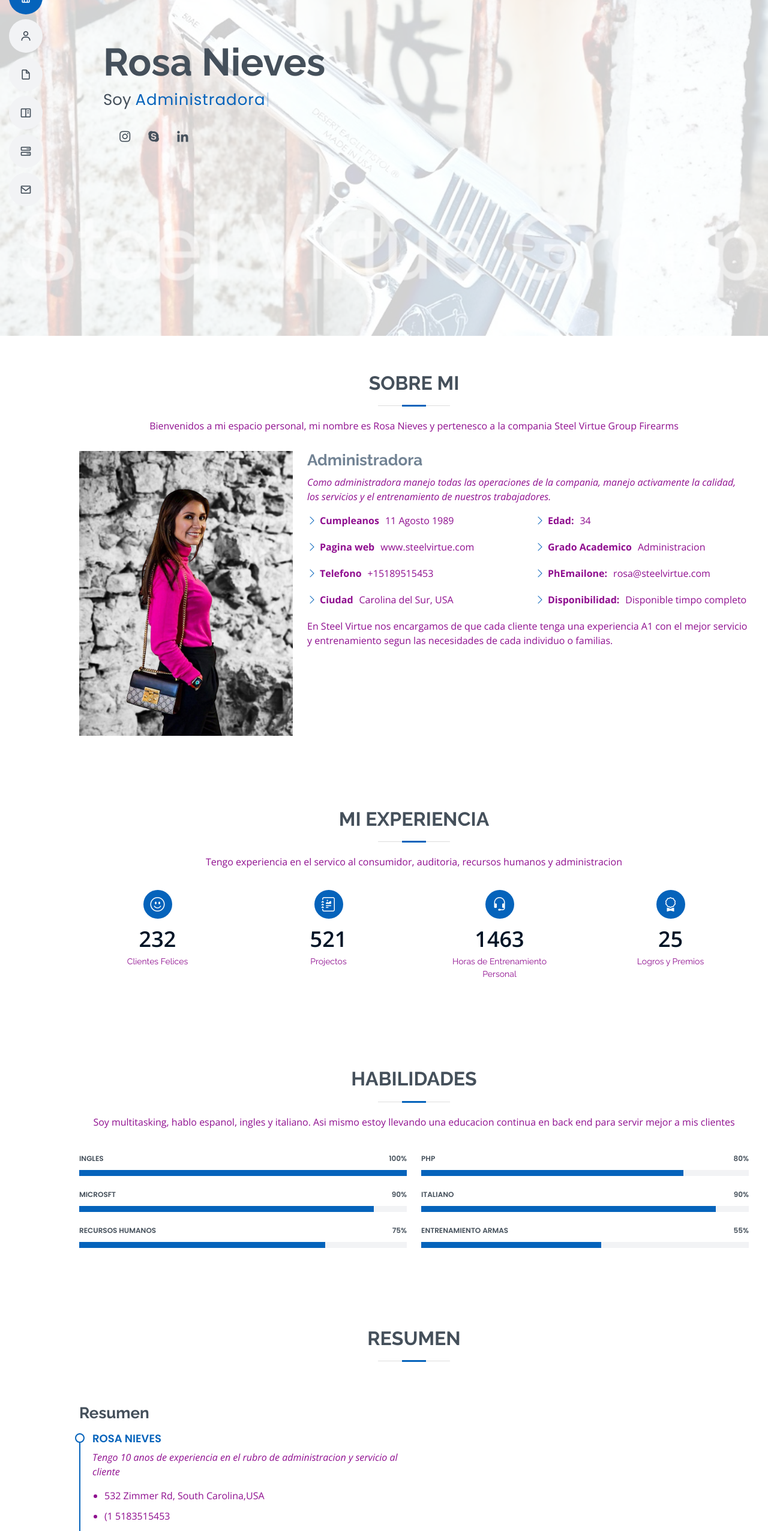
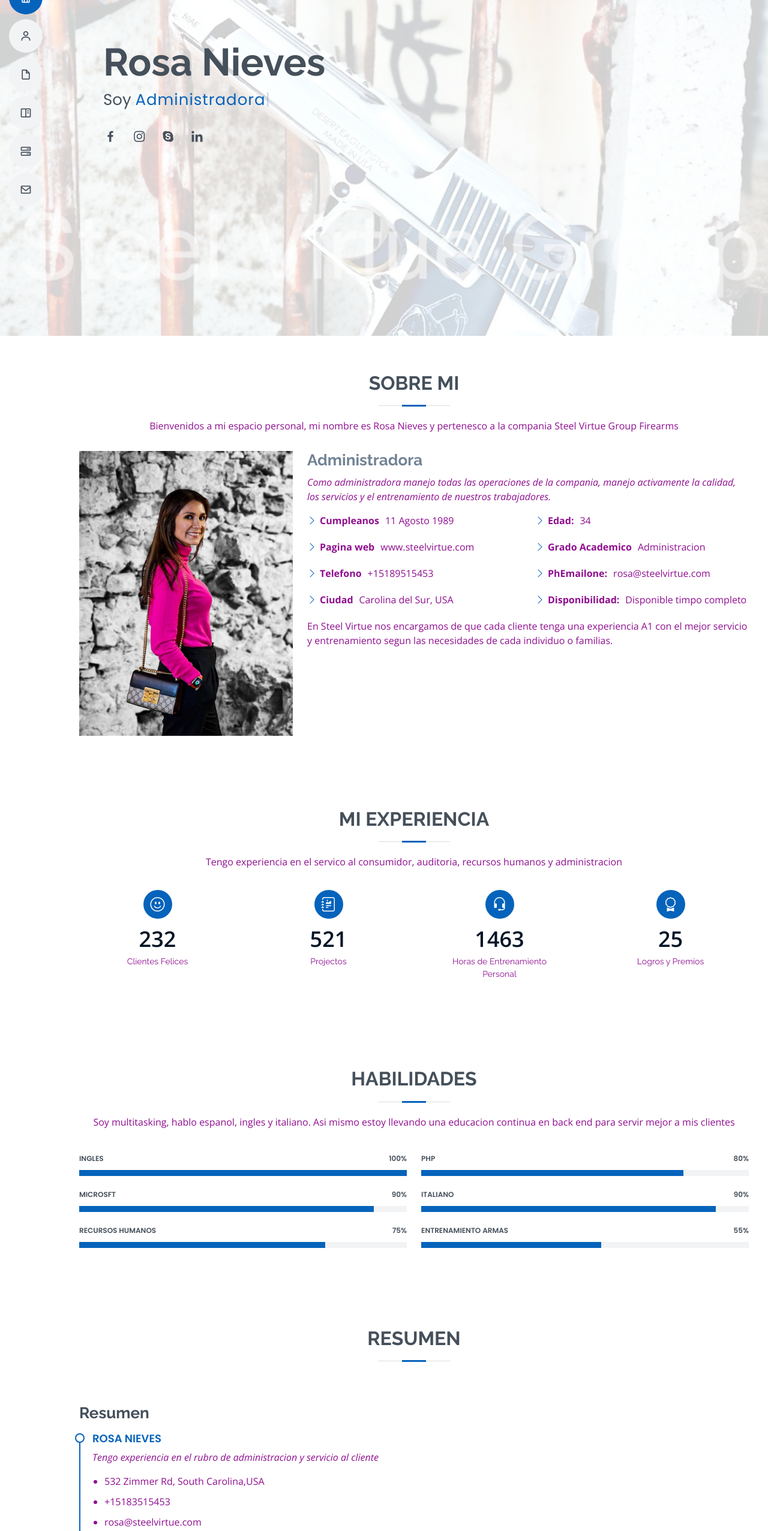
Before and after one commit to Rosa00nc/Rosa-C-Nieves, a plain HTML site: page Index.html in a window 1280 px wide. Shown: the part 240-2793 px from the top of the page at 60% size. Drawn offline with nearby package versions, Linux system fonts and the light colour scheme.

Commit message:
final stage did color

```diff
--- a/Index.html
+++ b/Index.html
@@ -64,10 +64,10 @@
       <p>Soy <span class="typed" data-typed-items="Profesional, Administradora, Back End, Auditora"></span></p>
       <div class="social-links">
 
-        <a href="#" class="https://www.facebook.com/steelvirtuegroup/photos><i class="bx bxl-facebook"></i></a>
-        <a href="#" class="https://www.instagram.com/steelvirtue/?hl=en"><i class="bx bxl-instagram"></i></a>
-        <a href="#" class="https://www.steelvirtue.com/"><i class="bx bxl-skype"></i></a>
-        <a href="#" class="https://www.linkedin.com/in/rosa-jones-591270b7/"><i class="bx bxl-linkedin"></i></a>
+        <a href="https://www.facebook.com/steelvirtuegroup/photos><i class="bx bxl-facebook"></i></a>
+        <a href="https://www.instagram.com/steelvirtue/?hl=en"><i class="bx bxl-instagram"></i></a>
+        <a href="https://www.steelvirtue.com/"><i class="bx bxl-skype"></i></a>
+        <a href="https://www.linkedin.com/in/rosa-jones-591270b7/"><i class="bx bxl-linkedin"></i></a>
       </div>
     </div>
   </section><!-- End Hero -->
@@ -247,10 +247,10 @@
             <h3 class="resume-title">Resumen</h3>
             <div class="resume-item pb-0">
               <h4>Rosa Nieves</h4>
-              <p><em>Tengo 10 anos de experiencia en el rubro de administracion y servicio al cliente</em></p>
+              <p><em>Tengo experiencia en el rubro de administracion y servicio al cliente</em></p>
               <ul>
                 <li>532 Zimmer Rd, South Carolina,USA</li>
-                <li>(1 5183515453</li>
+                <li>+15183515453</li>
                 <li>rosa@steelvirtue.com</li>
               </ul>
             </div>
@@ -375,7 +375,7 @@
                 <h4>Web 2</h4>
                 <p>Web</p>
                 <div class="portfolio-links">
-                  <a href="assets/img/portfolio/portfolio-5.jpg" data-gallery="portfolioGallery" class="portfolio-lightbox" title="Web 2"><i class="bx bx-plus"></i></a>
+                  <a href="assets/img/ammo.jpg" data-gallery="portfolioGallery" class="portfolio-lightbox" title="Web 2"><i class="bx bx-plus"></i></a>
                   <a href="portfolio-details.html" class="portfolio-details-lightbox" data-glightbox="type: external" title="Portfolio Details"><i class="bx bx-link"></i></a>
                 </div>
               </div>
@@ -384,7 +384,7 @@
 
           <div class="col-lg-4 col-md-6 portfolio-item filter-app">
             <div class="portfolio-wrap">
-              <img src="assets/img/portfolio/portfolio-6.jpg" class="img-fluid" alt="">
+              <img src="assets/img/ammo.jpg" class="img-fluid" alt="">
               <div class="portfolio-info">
                 <h4>App 3</h4>
                 <p>App</p>
```
